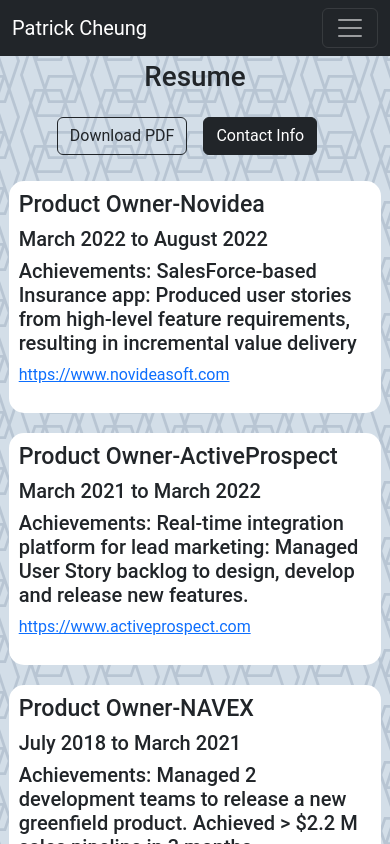
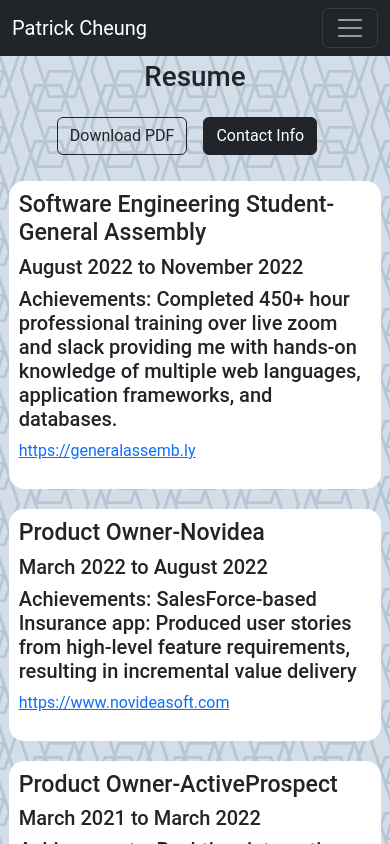
Before and after one commit to thepika206/portfolio-react, a React (Create React App) app: page /resume in a window 390 px wide. Shown: the top 844 px of the page. Built offline with nearby package versions, Linux system fonts and the light colour scheme.

Commit message:
fix overrun on mobile for home page , add GA to work experience

```diff
--- a/src/data/workExperience.js
+++ b/src/data/workExperience.js
@@ -1,4 +1,13 @@
 const workExperienceData = [
+  {
+    title:'Software Engineering Student',
+    company:'General Assembly',
+    location:'Remote',
+    URL:'https://generalassemb.ly',
+    start:'August 2022',
+    end:'November 2022',
+    achievements:'Completed 450+ hour professional training over live zoom and slack providing me with hands-on knowledge of multiple web languages, application frameworks, and databases.',
+  },
   {
     title:'Product Owner',
     company:'Novidea',
--- a/src/pages/Home/Home.jsx
+++ b/src/pages/Home/Home.jsx
@@ -6,7 +6,7 @@
   return (
     <>
       <h1 id='home-title'>
-      👋👋👋 I'm Patrick Cheung 👋👋👋
+      👋👋👋 I'm Patrick Cheung
       </h1>
       <a href="/projects">
           <button className="mb-3 btn btn-dark">View Projects</button>
```
